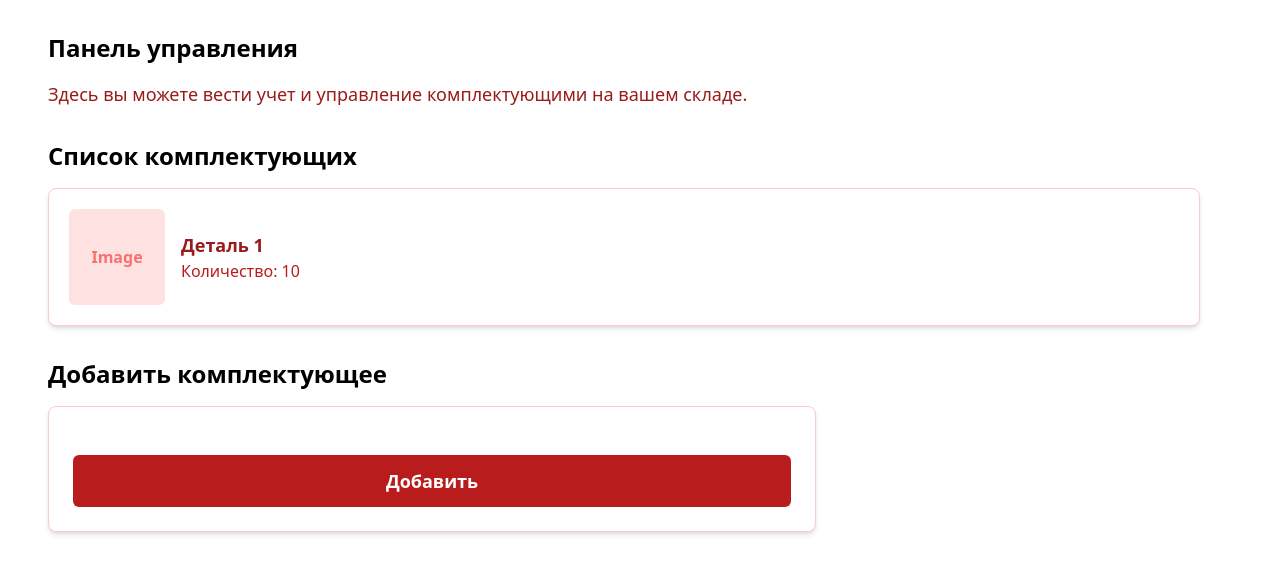
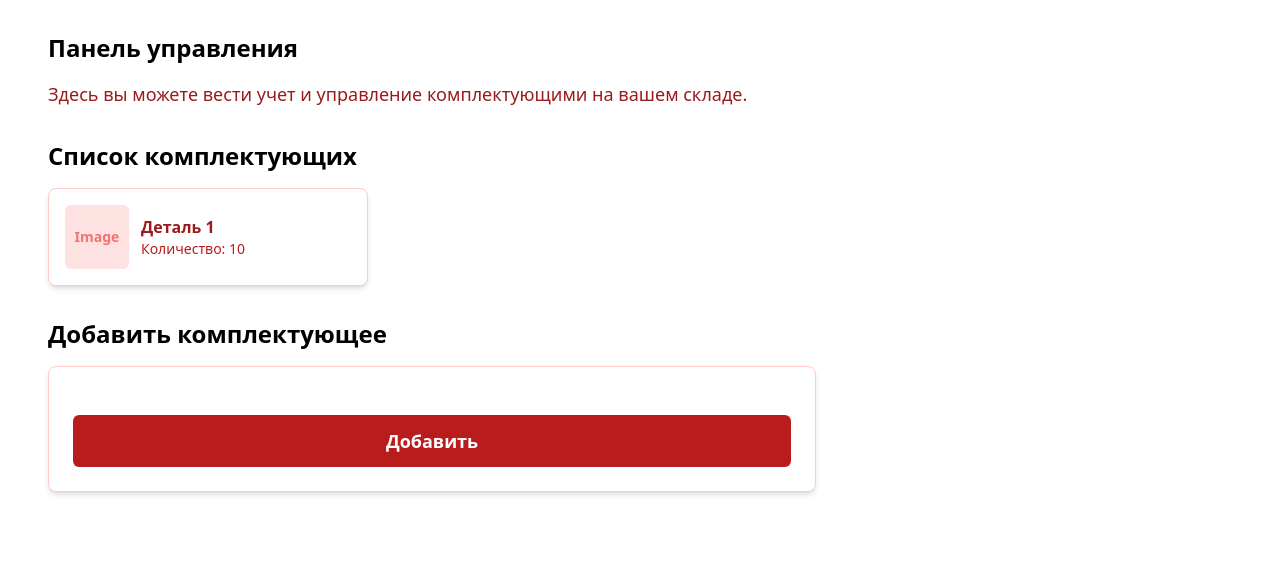
Before and after one commit to sokolprame/grpz_inventory, a Django app: page / in a window 1280 px wide. Shown: the part 98-664 px from the top of the page. Run offline with Django 3.2, Linux system fonts and the light colour scheme; data comes from the database, SQL or seed files in the repository; style sheets or scripts are compiled from the project's sources; some libraries are stand-ins or nearby versions.

Commit message:
Работает

```diff
--- a/grpz_inventory/templates/home.html
+++ b/grpz_inventory/templates/home.html
@@ -16,20 +16,20 @@
 
 <section>
     <h2 class="mb-4 text-2xl font-semibold text-black">Список комплектующих</h2>
-    <div id="componentsGrid" class="grid max-w-6xl grid-cols-1 gap-6 sm:grid-cols-2 md:grid-cols-3">
+    <div id="componentsGrid" class="grid max-w-4xl grid-cols-1 gap-4 sm:grid-cols-2 md:grid-cols-3 lg:grid-cols-4">
         {% for component in recent_components %}
         <a href="{% url 'components:component_detail' component.pk %}" class="block">
-            <div class="flex space-x-4 rounded-lg border border-red-200 bg-white p-5 shadow-md transition hover:shadow-lg">
-                <div class="flex h-24 w-24 flex-shrink-0 items-center justify-center rounded-md bg-red-100">
+            <div class="flex max-w-xs space-x-3 rounded-lg border border-red-200 bg-white p-4 shadow-md transition hover:shadow-lg">
+                <div class="flex h-16 w-16 flex-shrink-0 items-center justify-center rounded-md bg-red-100">
                     {% if component.image %}
                     <img src="{{ component.image.url }}" alt="{{ component.name }}" class="h-full w-full rounded-md object-cover">
                     {% else %}
-                    <span class="select-none text-base font-semibold text-red-400">Image</span>
+                    <span class="select-none text-sm font-semibold text-red-400">Image</span>
                     {% endif %}
                 </div>
                 <div class="flex flex-col justify-center">
-                    <h3 class="text-lg font-semibold text-red-800">{{ component.name }}</h3>
-                    <p class="text-base text-red-700">Количество: {{ component.quantity }}</p>
+                    <h3 class="text-base font-semibold text-red-800">{{ component.name }}</h3>
+                    <p class="text-sm text-red-700">Количество: {{ component.quantity }}</p>
                 </div>
             </div>
         </a>
@@ -100,13 +100,13 @@
             card.href = `{% url 'components:component_detail' 0 %}`.replace('0', '');
             card.className = 'block';
             card.innerHTML = `
-                <div class="flex space-x-4 rounded-lg border border-red-200 bg-white p-5 shadow-md transition hover:shadow-lg">
-                    <div class="flex h-24 w-24 flex-shrink-0 items-center justify-center rounded-md bg-red-100">
-                        ${imageUrl ? `<img src="${imageUrl}" alt="${escapeHtml(name)}" class="h-full w-full rounded-md object-cover">` : '<span class="select-none text-base font-semibold text-red-400">Image</span>'}
+                <div class="flex max-w-xs space-x-3 rounded-lg border border-red-200 bg-white p-4 shadow-md transition hover:shadow-lg">
+                    <div class="flex h-16 w-16 flex-shrink-0 items-center justify-center rounded-md bg-red-100">
+                        ${imageUrl ? `<img src="${imageUrl}" alt="${escapeHtml(name)}" class="h-full w-full rounded-md object-cover">` : '<span class="select-none text-sm font-semibold text-red-400">Image</span>'}
                     </div>
                     <div class="flex flex-col justify-center">
-                        <h3 class="text-lg font-semibold text-red-800">${escapeHtml(name)}</h3>
-                        <p class="text-base text-red-700">Количество: ${parseInt(quantity, 10)}</p>
+                        <h3 class="text-base font-semibold text-red-800">${escapeHtml(name)}</h3>
+                        <p class="text-sm text-red-700">Количество: ${parseInt(quantity, 10)}</p>
                     </div>
                 </div>
             `;
@@ -114,7 +114,7 @@
         }
 
         function loadComponents() {
-            fetch('{% url "home" %}', {  // Убрали пространство имён "core"
+            fetch('{% url "home" %}', {
                 method: 'GET',
                 headers: {
                     'X-Requested-With': 'XMLHttpRequest'
```
